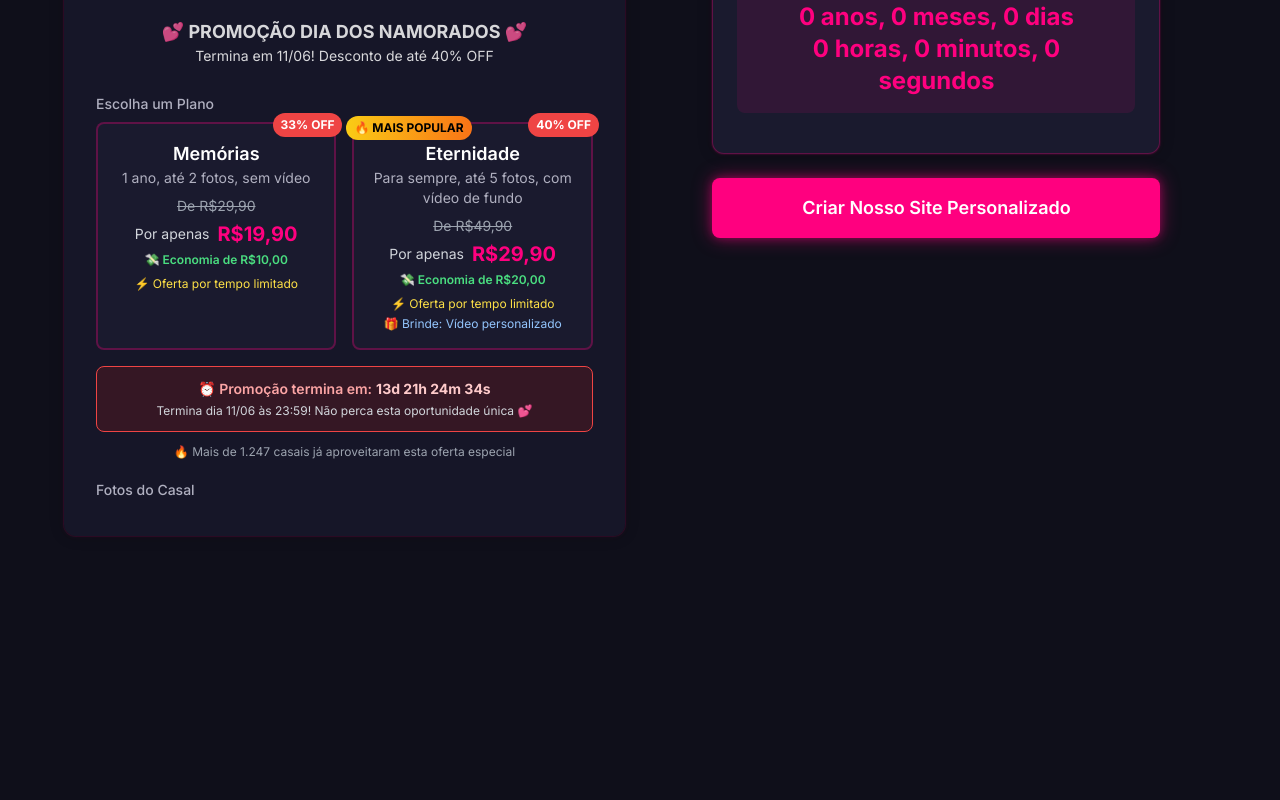
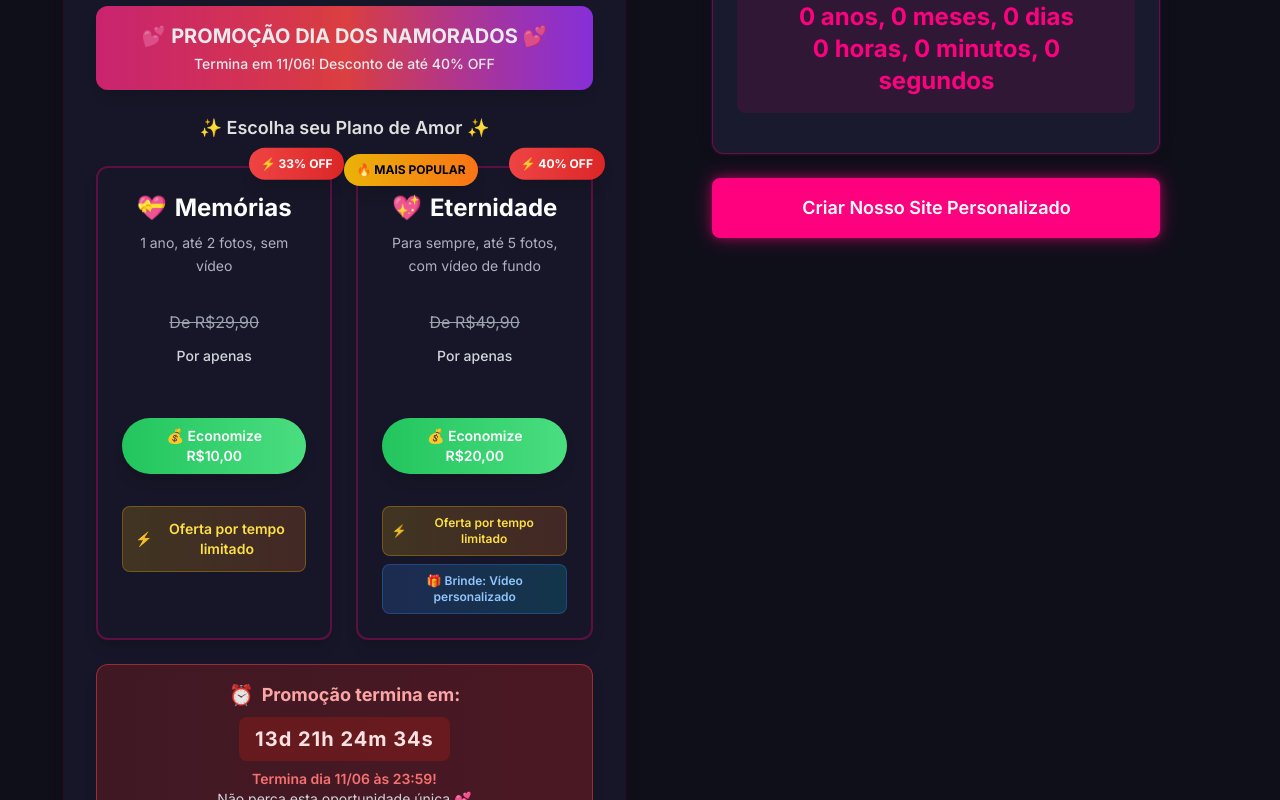
Before and after one commit to Henriquebernas/lovebloom-form-creator-20, a React (Vite) app: page / in a window 1280 px wide. Shown: the part 660-1460 px from the top of the page. Before the commit the page ends 1228 px from the top, so only its background shows below. Built offline with nearby package versions, Linux system fonts and the light colour scheme.

Commit message:
Refactor: Improve plan section visuals
Improve the visual appearance of the plan selection section.

```diff
--- a/src/components/PlanSelector.tsx
+++ b/src/components/PlanSelector.tsx
@@ -1,3 +1,4 @@
+
 import { useState, useEffect } from 'react';
 
 interface PlanSelectorProps {
@@ -37,91 +38,176 @@ const PlanSelector = ({ selectedPlan, onPlanSelect }: PlanSelectorProps) => {
   }, []);
 
   return (
-    <div>
-      {/* Banner promocional */}
-      <div className="bg-gradient-to-r from-neon-pink to-red-500 text-white p-3 rounded-lg mb-4 text-center animate-pulse">
-        <h3 className="font-bold text-lg">💕 PROMOÇÃO DIA DOS NAMORADOS 💕</h3>
-        <p className="text-sm">Termina em 11/06! Desconto de até 40% OFF</p>
+    <div className="space-y-6">
+      {/* Banner promocional melhorado */}
+      <div className="relative overflow-hidden bg-gradient-to-r from-pink-600 via-red-500 to-purple-600 text-white p-4 rounded-xl shadow-lg animate-pulse">
+        <div className="absolute inset-0 bg-gradient-to-r from-pink-600/20 via-transparent to-purple-600/20 animate-pulse"></div>
+        <div className="relative text-center">
+          <h3 className="font-bold text-xl mb-1">💕 PROMOÇÃO DIA DOS NAMORADOS 💕</h3>
+          <p className="text-sm font-medium">Termina em 11/06! Desconto de até 40% OFF</p>
+        </div>
       </div>
 
-      <label className="block text-sm font-medium text-text-secondary mb-2">Escolha um Plano</label>
-      <div className="grid grid-cols-1 md:grid-cols-2 gap-4">
+      <label className="block text-lg font-semibold text-center text-text-primary mb-4">
+        ✨ Escolha seu Plano de Amor ✨
+      </label>
+
+      <div className="grid grid-cols-1 md:grid-cols-2 gap-6">
+        {/* Plano Memórias */}
         <div
-          className={`plan-card p-4 rounded-lg text-center cursor-pointer relative ${selectedPlan === 'basic' ? 'selected' : ''}`}
+          className={`relative group cursor-pointer transform transition-all duration-300 hover:scale-105 ${
+            selectedPlan === 'basic'
+              ? 'scale-105 ring-2 ring-neon-pink ring-opacity-50'
+              : ''
+          }`}
           onClick={() => onPlanSelect('basic')}
         >
-          {/* Badge de desconto */}
-          <div className="absolute -top-2 -right-2 bg-red-500 text-white text-xs px-2 py-1 rounded-full font-bold animate-bounce">
-            33% OFF
+          {/* Badge de desconto animado */}
+          <div className="absolute -top-3 -right-3 z-10">
+            <div className="bg-gradient-to-r from-red-500 to-red-600 text-white text-xs px-3 py-2 rounded-full font-bold shadow-lg animate-bounce">
+              <span className="text-yellow-200">⚡</span> 33% OFF
+            </div>
           </div>
 
-          <h3 className="font-semibold text-lg text-white">Memórias</h3>
-          <p className="text-sm text-text-secondary mb-2">1 ano, até 2 fotos, sem vídeo</p>
+          <div className={`h-full bg-gradient-to-br from-element-bg to-element-bg-lighter p-6 rounded-xl border-2 transition-all duration-300 shadow-lg hover:shadow-xl ${
+            selectedPlan === 'basic'
+              ? 'border-neon-pink bg-gradient-to-br from-element-bg-lighter to-element-bg shadow-neon-pink/20 shadow-xl'
+              : 'border-border-color hover:border-neon-pink/60'
+          }`}>
 
-          {/* Preços */}
-          <div className="space-y-1">
-            <p className="text-sm text-gray-400 line-through">De R$29,90</p>
-            <div className="flex items-center justify-center gap-2">
-              <span className="text-sm text-gray-300">Por apenas</span>
-              <p className="font-bold text-xl text-neon-pink">R$19,90</p>
+            <div className="text-center space-y-4">
+              <div className="space-y-2">
+                <h3 className="font-bold text-2xl text-white flex items-center justify-center gap-2">
+                  <span className="text-pink-400">💝</span> Memórias
+                </h3>
+                <p className="text-sm text-text-secondary leading-relaxed">
+                  1 ano, até 2 fotos, sem vídeo
+                </p>
+              </div>
+
+              {/* Preços com visual melhorado */}
+              <div className="space-y-3 py-4">
+                <p className="text-base text-gray-400 line-through">De R$29,90</p>
+                <div className="space-y-1">
+                  <div className="flex items-baseline justify-center gap-2">
+                    <span className="text-sm text-gray-300 font-medium">Por apenas</span>
+                  </div>
+                  <p className="font-bold text-3xl text-transparent bg-gradient-to-r from-neon-pink to-pink-400 bg-clip-text">
+                    R$19,90
+                  </p>
+                </div>
+                <div className="inline-block bg-gradient-to-r from-green-500 to-green-400 text-white text-sm px-4 py-2 rounded-full font-semibold shadow-lg">
+                  💰 Economize R$10,00
+                </div>
+              </div>
+
+              {/* Urgência */}
+              <div className="bg-gradient-to-r from-yellow-500/20 to-orange-500/20 border border-yellow-500/30 rounded-lg p-3">
+                <p className="text-sm text-yellow-300 font-semibold flex items-center justify-center gap-2">
+                  <span className="animate-pulse">⚡</span> Oferta por tempo limitado
+                </p>
+              </div>
             </div>
-            <p className="text-xs text-green-400 font-semibold">💸 Economia de R$10,00</p>
-          </div>
-
-          {/* Urgência */}
-          <div className="mt-2 text-xs text-yellow-300">
-            ⚡ Oferta por tempo limitado
           </div>
         </div>
 
+        {/* Plano Eternidade */}
         <div
-          className={`plan-card p-4 rounded-lg text-center cursor-pointer relative ${selectedPlan === 'premium' ? 'selected' : ''}`}
+          className={`relative group cursor-pointer transform transition-all duration-300 hover:scale-105 ${
+            selectedPlan === 'premium'
+              ? 'scale-105 ring-2 ring-neon-pink ring-opacity-50'
+              : ''
+          }`}
           onClick={() => onPlanSelect('premium')}
         >
-          {/* Badge de desconto e mais popular */}
-          <div className="absolute -top-2 -right-2 bg-red-500 text-white text-xs px-2 py-1 rounded-full font-bold animate-bounce">
-            40% OFF
-          </div>
-          <div className="absolute -top-2 -left-2 bg-gradient-to-r from-yellow-400 to-orange-500 text-black text-xs px-2 py-1 rounded-full font-bold">
-            🔥 MAIS POPULAR
+          {/* Badge "Mais Popular" */}
+          <div className="absolute -top-3 -left-3 z-10">
+            <div className="bg-gradient-to-r from-yellow-500 to-orange-500 text-black text-xs px-3 py-2 rounded-full font-bold shadow-lg">
+              🔥 MAIS POPULAR
+            </div>
           </div>
 
-          <h3 className="font-semibold text-lg text-white">Eternidade</h3>
-          <p className="text-sm text-text-secondary mb-2">Para sempre, até 5 fotos, com vídeo de fundo</p>
-
-          {/* Preços */}
-          <div className="space-y-1">
-            <p className="text-sm text-gray-400 line-through">De R$49,90</p>
-            <div className="flex items-center justify-center gap-2">
-              <span className="text-sm text-gray-300">Por apenas</span>
-              <p className="font-bold text-xl text-neon-pink">R$29,90</p>
+          {/* Badge de desconto */}
+          <div className="absolute -top-3 -right-3 z-10">
+            <div className="bg-gradient-to-r from-red-500 to-red-600 text-white text-xs px-3 py-2 rounded-full font-bold shadow-lg animate-bounce">
+              <span className="text-yellow-200">⚡</span> 40% OFF
             </div>
-            <p className="text-xs text-green-400 font-semibold">💸 Economia de R$20,00</p>
           </div>
 
-          {/* Benefícios exclusivos */}
-          <div className="mt-2 space-y-1">
-            <p className="text-xs text-yellow-300">⚡ Oferta por tempo limitado</p>
-            <p className="text-xs text-blue-300">🎁 Brinde: Vídeo personalizado</p>
+          <div className={`h-full bg-gradient-to-br from-element-bg to-element-bg-lighter p-6 rounded-xl border-2 transition-all duration-300 shadow-lg hover:shadow-xl ${
+            selectedPlan === 'premium'
+              ? 'border-neon-pink bg-gradient-to-br from-element-bg-lighter to-element-bg shadow-neon-pink/20 shadow-xl'
+              : 'border-border-color hover:border-neon-pink/60'
+          }`}>
+
+            <div className="text-center space-y-4">
+              <div className="space-y-2">
+                <h3 className="font-bold text-2xl text-white flex items-center justify-center gap-2">
+                  <span className="text-purple-400">💖</span> Eternidade
+                </h3>
+                <p className="text-sm text-text-secondary leading-relaxed">
+                  Para sempre, até 5 fotos, com vídeo de fundo
+                </p>
+              </div>
+
+              {/* Preços com visual melhorado */}
+              <div className="space-y-3 py-4">
+                <p className="text-base text-gray-400 line-through">De R$49,90</p>
+                <div className="space-y-1">
+                  <div className="flex items-baseline justify-center gap-2">
+                    <span className="text-sm text-gray-300 font-medium">Por apenas</span>
+                  </div>
+                  <p className="font-bold text-3xl text-transparent bg-gradient-to-r from-neon-pink to-purple-400 bg-clip-text">
+                    R$29,90
+                  </p>
+                </div>
+                <div className="inline-block bg-gradient-to-r from-green-500 to-green-400 text-white text-sm px-4 py-2 rounded-full font-semibold shadow-lg">
+                  💰 Economize R$20,00
+                </div>
+              </div>
+
+              {/* Benefícios exclusivos */}
+              <div className="space-y-2">
+                <div className="bg-gradient-to-r from-yellow-500/20 to-orange-500/20 border border-yellow-500/30 rounded-lg p-2">
+                  <p className="text-xs text-yellow-300 font-semibold flex items-center justify-center gap-1">
+                    <span className="animate-pulse">⚡</span> Oferta por tempo limitado
+                  </p>
+                </div>
+                <div className="bg-gradient-to-r from-blue-500/20 to-cyan-500/20 border border-blue-500/30 rounded-lg p-2">
+                  <p className="text-xs text-blue-300 font-semibold flex items-center justify-center gap-1">
+                    🎁 Brinde: Vídeo personalizado
+                  </p>
+                </div>
+              </div>
+            </div>
           </div>
         </div>
       </div>
 
-      {/* Contador de urgência */}
-      <div className="mt-4 text-center p-3 bg-red-900 bg-opacity-30 rounded-lg border border-red-500">
-        <p className="text-sm text-red-300 font-semibold">
-          ⏰ Promoção termina em:
-          <span className="text-red-200 ml-1 font-bold">{timeLeft}</span>
-        </p>
-        <p className="text-xs text-gray-300 mt-1">
-          Termina dia 11/06 às 23:59! Não perca esta oportunidade única 💕
-        </p>
+      {/* Contador de urgência melhorado */}
+      <div className="bg-gradient-to-r from-red-900/40 to-red-800/40 backdrop-blur-sm border border-red-500/50 rounded-xl p-4 text-center shadow-lg">
+        <div className="space-y-2">
+          <p className="text-lg text-red-300 font-bold flex items-center justify-center gap-2">
+            <span className="animate-pulse text-xl">⏰</span>
+            Promoção termina em:
+          </p>
+          <div className="bg-red-900/60 rounded-lg px-4 py-2 inline-block">
+            <span className="text-red-100 text-xl font-bold tracking-wider">{timeLeft}</span>
+          </div>
+          <p className="text-sm text-gray-300 max-w-md mx-auto">
+            <span className="text-red-400 font-semibold">Termina dia 11/06 às 23:59!</span>
+            <br />Não perca esta oportunidade única 💕
+          </p>
+        </div>
       </div>
 
-      {/* Social proof */}
-      <div className="mt-3 text-center">
-        <p className="text-xs text-gray-400">
-          🔥 Mais de 1.247 casais já aproveitaram esta oferta especial
+      {/* Social proof melhorado */}
+      <div className="text-center bg-gradient-to-r from-purple-900/20 to-pink-900/20 rounded-lg p-3 border border-purple-500/20">
+        <p className="text-sm text-gray-300 flex items-center justify-center gap-2">
+          <span className="text-orange-400">🔥</span>
+          <span className="font-semibold text-purple-300">1.247 casais</span>
+          já aproveitaram esta oferta especial
+          <span className="text-pink-400">💕</span>
         </p>
       </div>
     </div>
```
